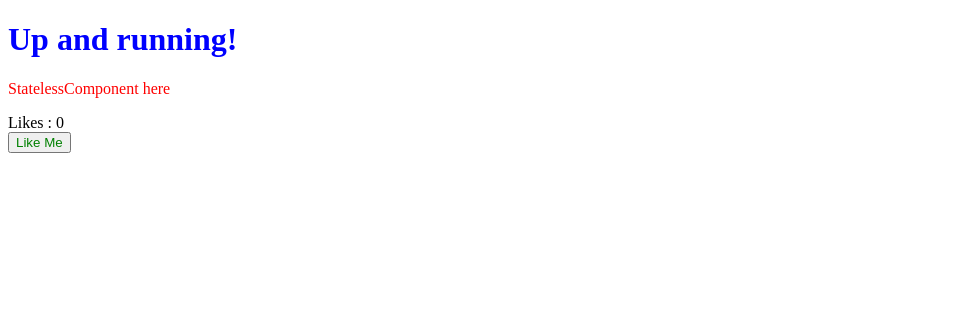
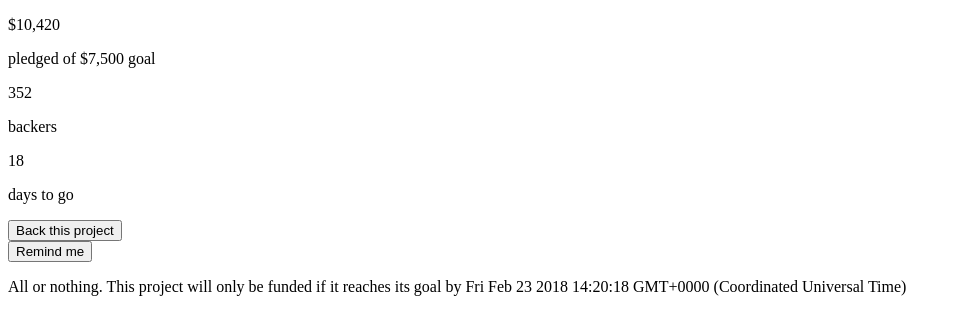
Before and after one commit to DoubleClutch/pledge, a React app: page / in a window 1280 px wide. Shown: the top 334 px of the page, without its empty margins (0-961 px from the left). Built offline with nearby package versions, Linux system fonts and the light colour scheme; the HTML template or start-up script is replaced by a standard one.

Commit message:
basic elemnets for pledge-info component in place.

```diff
--- /dev/null
+++ b/client/src/components/PledgeInfo.jsx
@@ -0,0 +1,18 @@
+import React from 'react';
+import style from './../main.css';
+
+const PledgeInfo = (props) => (
+  <div className='pledge-info-container'>
+    <div><p className='pledge-info-number'><span>${props.pledgeInfo.pledgeTotal}</span></p></div>
+    <div><p className='pledge-info'>pledged of ${props.pledgeInfo.pledgeGoal} goal</p></div>
+    <div><p className='pledge-info-number'>{props.pledgeInfo.backers}</p></div>
+    <div><p className='pledge-info'>backers</p></div>
+    <div><p className='pledge-info-number'>{props.pledgeInfo.daysToGo}</p></div>
+    <div><p className='pledge-info'>days to go</p></div>
+    <div><button className='pledge-info-project-btn' >Back this project</button></div>
+    <div><button className='pledge-info-remind-btn' >Remind me</button></div>
+    <div><p className='pledge-info-time-stamp'><span>All or nothing.</span> This project will only be funded if it reaches its goal by {props.pledgeInfo.timeStamp}</p></div>
+  </div>
+);
+
+export default PledgeInfo;
--- a/client/src/index.jsx
+++ b/client/src/index.jsx
@@ -2,22 +2,32 @@ import React from 'react';
 import {render} from 'react-dom';
 import StatefulComponent from './components/StatefulComponent.jsx';
 import StatelessComponent from './components/StatelessComponent.jsx';
+import PledgeInfo from './components/PledgeInfo.jsx'
 import style from './main.css';
+
+const date = new Date();
 
 class App extends React.Component {
   constructor(props) {
     super(props);
     this.state = {
-      renderMe: [1, 2, 3]
+      pledgeInfo: {
+        pledgeTotal: '10,420',
+        pledgeGoal: '7,500',
+        backers: 352,
+        daysToGo: 18,
+        timeStamp: date.toString()
+      }
     };
   }
 
   render () {
     return (
       <div>
-        <h1> Up and running! </h1>
+        <PledgeInfo pledgeInfo={this.state.pledgeInfo}/>
+        {/* <h1> Up and running! </h1>
         <StatelessComponent />
-        <StatefulComponent />
+        <StatefulComponent /> */}
       </div>
     )
   }
--- a/client/src/main.css
+++ b/client/src/main.css
@@ -1,11 +1,12 @@
-h1 {
-    color: blue;
-}
 
-p {
-    color: red;
-}
+.plede-info-container {}
 
-button {
-    color: green;
-}
+.pledge-info {}
+
+.pledge-info-number {}
+
+.pledge-info-project-btn {}
+
+.pledge-info-remind-btn {}
+
+.pledge-info-time-stamp {}
```
Also changed, not shown: 1 other file (tests, documents, lock files or other folders).
